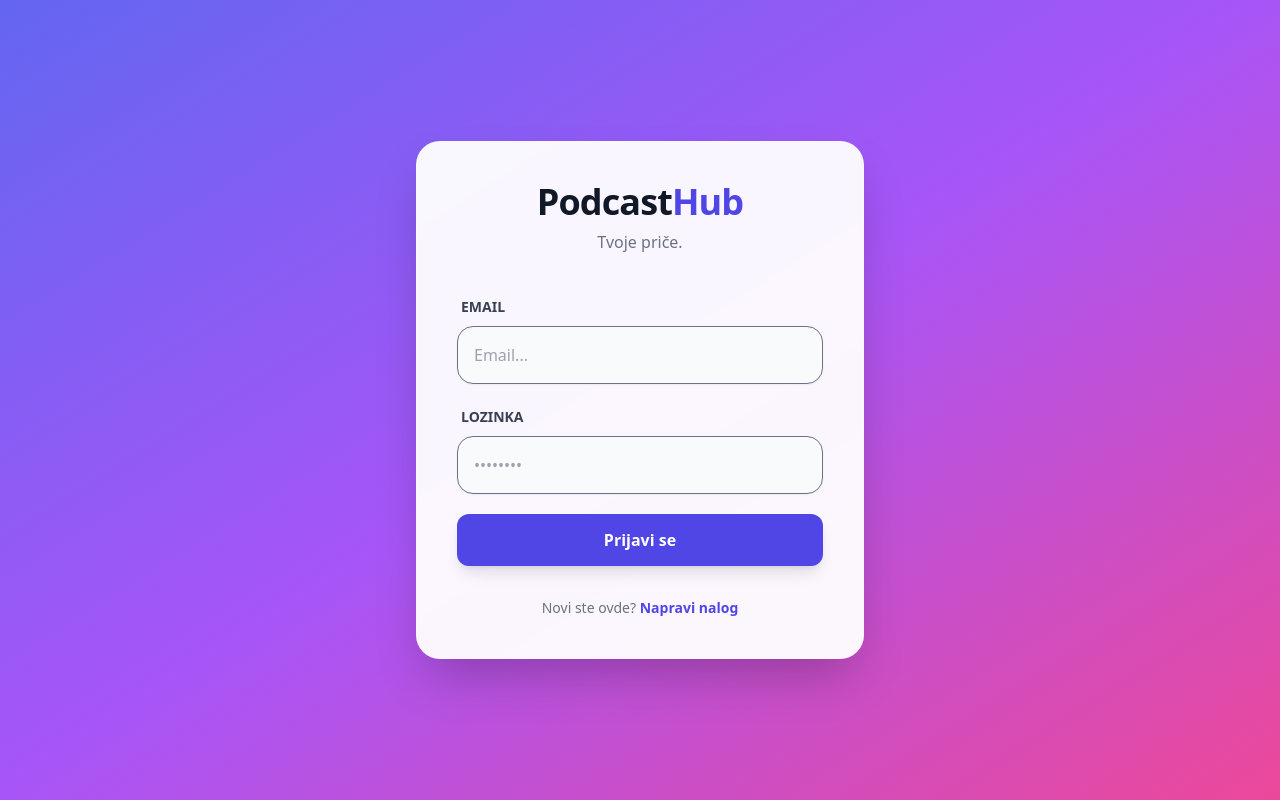
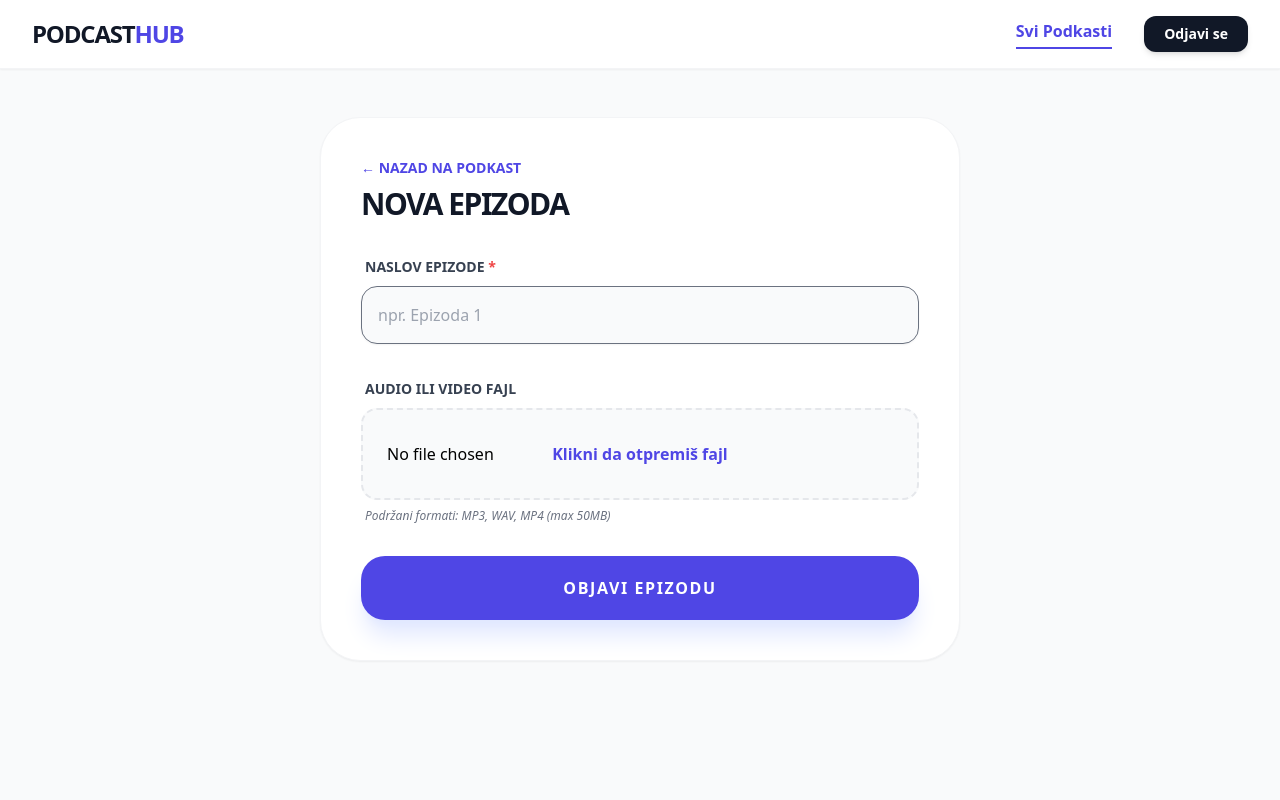
Before and after one commit to elab-development/internet-tehnologije-2025-podkastplatforma_2020_0219, a React (Create React App) app in the folder front/: page /podcasts/1/add-episode in a window 1280 px wide. Built offline with nearby package versions, Linux system fonts and the light colour scheme.

Commit message:
Dodata stranica za prikaz dodavanja emisije i ispravljena logika za vracanje emisije na backu

```diff
--- a/front/src/App.js
+++ b/front/src/App.js
@@ -8,6 +8,7 @@ import PodcastForm from "./pages/PodcastForm";
 import CategoryManagement from "./pages/CategoryManagement";
 import Statistics from "./pages/Statistics";
 import UserManagement from "./pages/UserManagement";
+import AddEpisodeForm from "./pages/AddEpisodeForm";
 
 function App() {
   return (
@@ -28,6 +29,10 @@ function App() {
           <Route path="*" element={<Login />} />
           <Route path="/statistics" element={<Statistics />} />
            <Route path="/users" element={<UserManagement />} />
+            <Route
+            path="/podcasts/:id/add-episode"
+            element={<AddEpisodeForm />}
+          />
         </Routes>
       </div>
     </Router>
--- /dev/null
+++ b/front/src/pages/AddEpisodeForm.jsx
@@ -0,0 +1,116 @@
+import React, { useState } from "react";
+import { useParams, useNavigate } from "react-router-dom";
+import Navigation from "../components/Navigation";
+import api from "../api";
+import FormInput from "../components/FormInput";
+
+const AddEpisodeForm = () => {
+  const { id } = useParams();
+  const navigate = useNavigate();
+
+  const [submitting, setSubmitting] = useState(false);
+  const [formData, setFormData] = useState({
+    naslov: "",
+    file: null,
+  });
+
+  const handleSubmit = async (e) => {
+    e.preventDefault();
+    if (!formData.file) {
+      alert("Molimo izaberite fajl (audio ili video).");
+      return;
+    }
+
+    setSubmitting(true);
+
+    const data = new FormData();
+    data.append("naslov", formData.naslov);
+    data.append("podcast_id", id);
+    data.append("file", formData.file);
+
+    try {
+      await api.post("/emisije", data, {
+        headers: { "Content-Type": "multipart/form-data" },
+      });
+      alert("Epizoda uspešno dodata!");
+      navigate(`/podcasts/${id}`);
+    } catch (err) {
+      console.error(err);
+      const errorMsg =
+        err.response?.data?.error || "Greška pri čuvanju epizode.";
+      alert(
+        typeof errorMsg === "string" ? errorMsg : "Validacija nije prošla."
+      );
+    } finally {
+      setSubmitting(false);
+    }
+  };
+
+  return (
+    <div className="min-h-screen bg-gray-50">
+      <Navigation />
+      <main className="max-w-2xl mx-auto px-4 py-12">
+        <div className="bg-white rounded-[40px] p-10 shadow-sm border border-gray-100">
+          <div className="mb-8">
+            <button
+              onClick={() => navigate(-1)}
+              className="text-indigo-600 font-bold text-sm uppercase mb-2 block hover:underline"
+            >
+              ← Nazad na podkast
+            </button>
+            <h1 className="text-3xl font-black text-gray-900 tracking-tighter uppercase">
+              Nova Epizoda
+            </h1>
+          </div>
+
+          <form onSubmit={handleSubmit} className="space-y-8">
+            <FormInput
+              label="Naslov Epizode"
+              required
+              placeholder="npr. Epizoda 1"
+              value={formData.naslov}
+              onChange={(e) =>
+                setFormData({ ...formData, naslov: e.target.value })
+              }
+            />
+
+            <div className="space-y-2">
+              <label className="text-sm font-black text-gray-700 uppercase ml-1">
+                Audio ili Video fajl
+              </label>
+              <div className="relative">
+                <input
+                  type="file"
+                  accept="audio/*,video/*"
+                  required
+                  onChange={(e) =>
+                    setFormData({ ...formData, file: e.target.files[0] })
+                  }
+                  className="w-full px-6 py-8 bg-gray-50 rounded-2xl border-2 border-dashed border-gray-200 cursor-pointer hover:border-indigo-300 transition-colors file:hidden"
+                />
+                <div className="absolute inset-0 flex items-center justify-center pointer-events-none">
+                  <span className="text-indigo-600 font-bold">
+                    {formData.file ? "" : "Klikni da otpremiš fajl"}
+                  </span>
+                </div>
+              </div>
+              <p className="text-xs text-gray-500 ml-1 italic">
+                Podržani formati: MP3, WAV, MP4 (max 50MB)
+              </p>
+            </div>
+
+            <button
+              type="submit"
+              disabled={submitting}
+              className="w-full py-5 bg-indigo-600 text-white rounded-[24px] font-black uppercase tracking-widest hover:bg-indigo-700 transition-all shadow-xl shadow-indigo-100 disabled:bg-gray-400"
+            >
+              {submitting ? "Slanje..." : "Objavi epizodu"}
+            </button>
+          </form>
+        </div>
+      </main>
+    </div>
+  );
+};
+
+export default AddEpisodeForm;
--- a/front/src/pages/PodcastDetails.jsx
+++ b/front/src/pages/PodcastDetails.jsx
@@ -12,11 +12,13 @@ const PodcastDetails = () => {
   const [podcast, setPodcast] = useState(null);
   const [loading, setLoading] = useState(true);
 
-  const fallbackImage = "/default-image.jpg";
   const user = {
     role: localStorage.getItem("role"),
     username: localStorage.getItem("username"),
   };
+
+  const fallbackImage = "/default-image.jpg";
+
   useEffect(() => {
     const fetchPodcast = async () => {
       try {
@@ -49,8 +51,6 @@ const PodcastDetails = () => {
     }
   };
 
-
-
   if (loading)
     return (
       <div className="min-h-screen flex items-center justify-center bg-gray-50">
@@ -81,10 +81,6 @@ const PodcastDetails = () => {
         <img
           src={podcast.logo_putanja}
           alt=""
-           onError={(e) => {
-                e.target.onerror = null;
-                e.target.src = fallbackImage;
-              }}
           className="absolute inset-0 w-full h-full object-cover opacity-20 blur-2xl scale-110"
         />
 
@@ -128,19 +124,6 @@ const PodcastDetails = () => {
                   onClick={handleDelete}
                   className="mb-4 px-6 py-3 bg-red-600/20 hover:bg-red-600 border border-red-600/50 text-red-100 rounded-2xl backdrop-blur-md transition-all flex items-center gap-2 font-bold group"
                 >
-                <svg
-                  className="w-5 h-5 text-red-400 group-hover:text-white"
-                  fill="none"
-                  stroke="currentColor"
-                  viewBox="0 0 24 24"
-                >
-                  <path
-                    strokeLinecap="round"
-                    strokeLinejoin="round"
-                    strokeWidth="2"
-                    d="M19 7l-.867 12.142A2 2 0 0116.138 21H7.862a2 2 0 01-1.995-1.858L5 7m5 4v6m4-6v6m1-10V4a1 1 0 00-1-1h-4a1 1 0 00-1 1v3M4 7h16"
-                  />
-                </svg>
                   Obriši podkast
                 </button>
                 <button
@@ -152,6 +135,14 @@ const PodcastDetails = () => {
               </>
             )}
 
+            {isOwner && (
+              <button
+                onClick={() => navigate(`/podcasts/${id}/add-episode`)}
+                className="mb-4 px-6 py-3 bg-indigo-500/10 hover:bg-indigo-600 border border-indigo-500/40 text-indigo-200 hover:text-white rounded-2xl backdrop-blur-md transition-all duration-300 flex items-center gap-2 font-bold group shadow-[0_0_15px_rgba(99,102,241,0.1)] hover:shadow-[0_0_20px_rgba(99,102,241,0.4)]"
+              >
+                Dodaj Epizodu
+              </button>
+            )}
           </div>
         </div>
       </div>
```
Also changed, not shown: 2 other files (tests, documents, lock files or other folders). Lines whose indentation alone changed are shown as unchanged.
